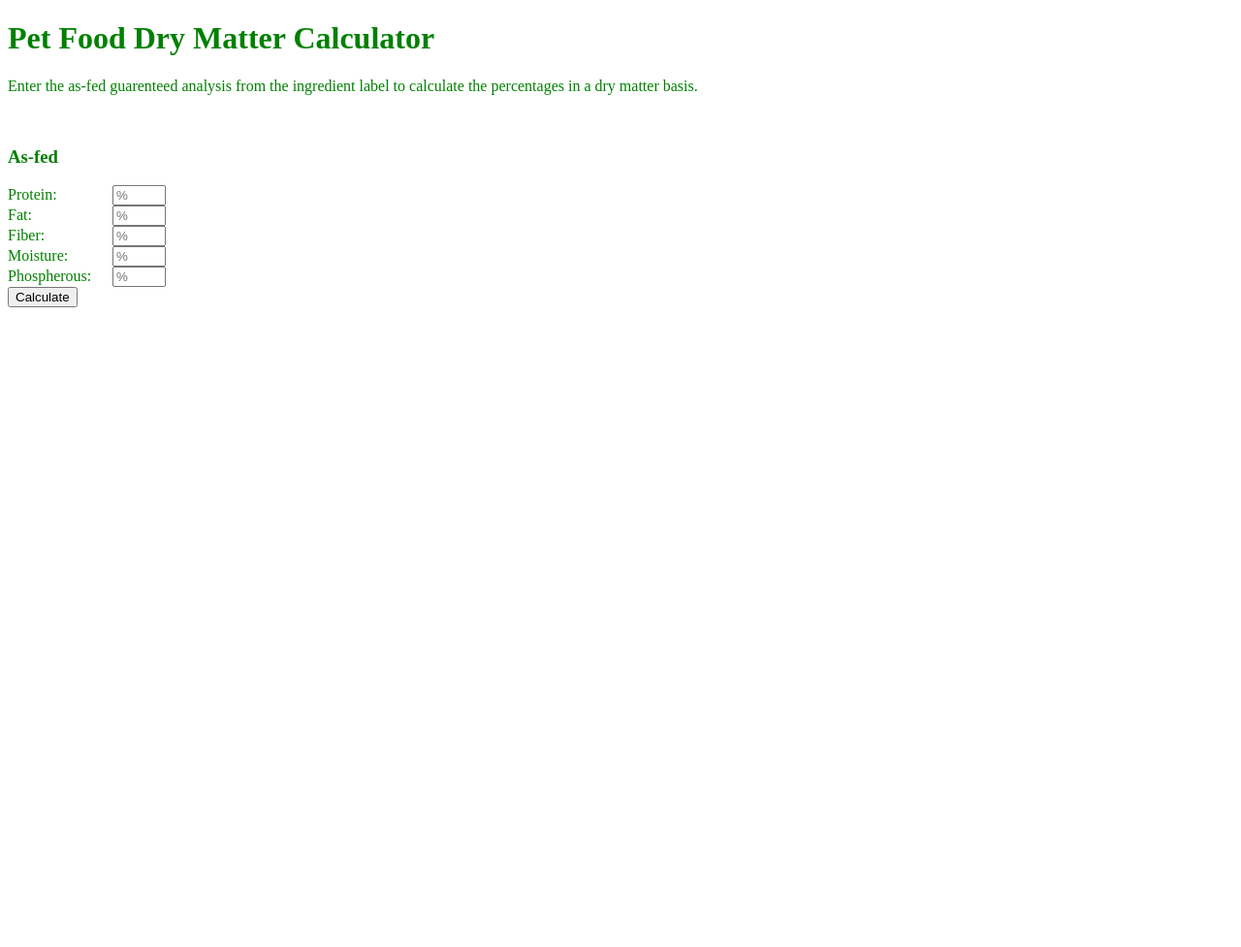
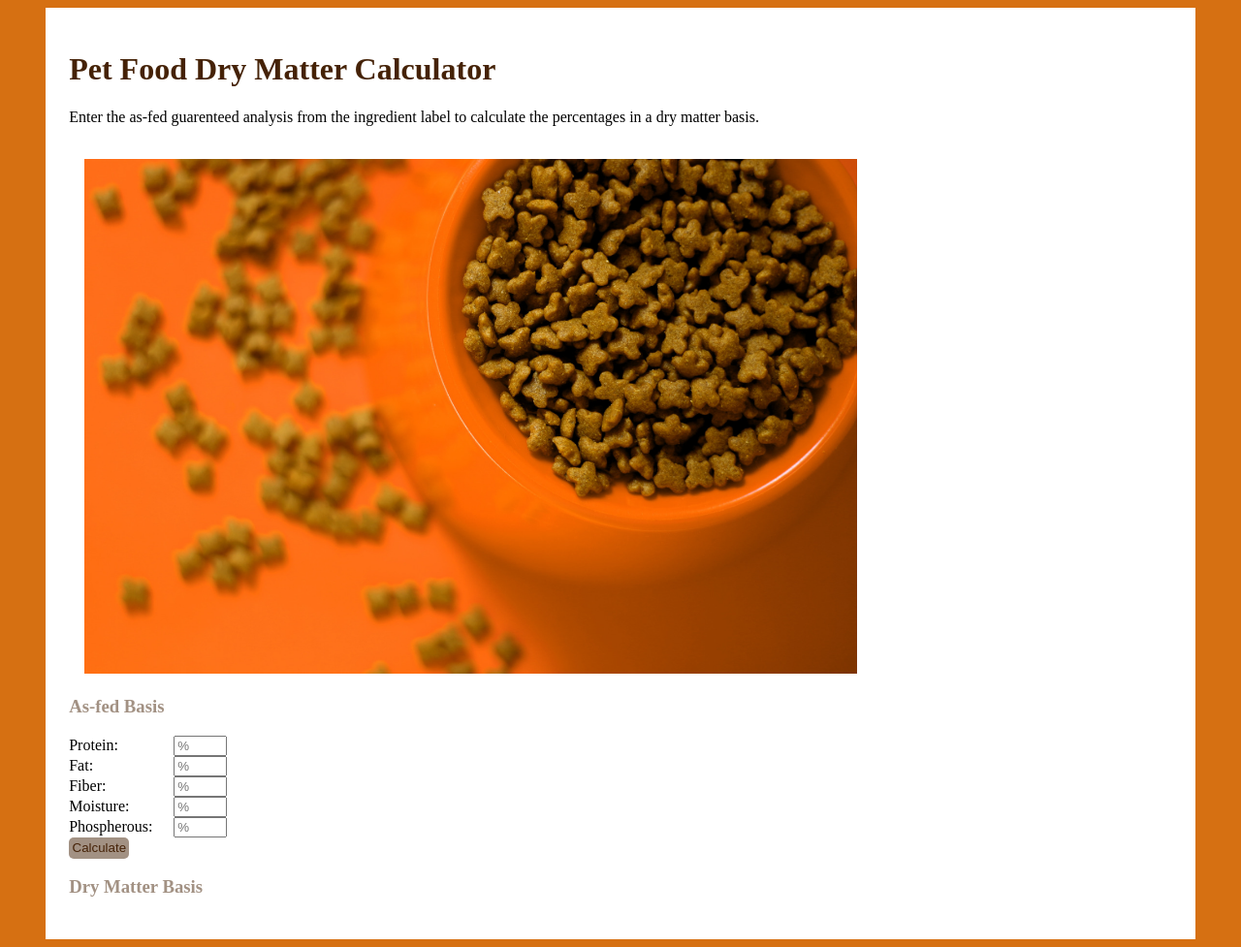
Before and after one commit to hprosch/dryMatterCalculatorApp, a Flask app: page /home in a window 1280 px wide. Shown: the whole page at 97% size. Before the commit the page ends 317 px from the top, so only its background shows below. Run offline with Flask 3, Linux system fonts and the light colour scheme.

Commit message:
Adding image and css styles

```diff
--- a/app.py
+++ b/app.py
@@ -1,4 +1,5 @@
 from flask import Flask, render_template, request, flash
+from flask import jsonify ##
 
 app = Flask(__name__)
 app.secret_key = "gkudfgdfhgowrign"
--- a/static/css/style.css
+++ b/static/css/style.css
@@ -1,5 +1,13 @@
 body {
-	color: green;
+	background-color: #d67012;
+}
+
+#wrapper {
+	width: 90%;
+	margin-left: auto;
+	margin-right: auto;
+	padding: 1.5em;
+	background-color: white;
 }
 
 input {
@@ -13,6 +21,21 @@ label {
 	min-width: 5.5em;
 }
 
+h1 {
+	color: #452207;
+}
+
+h3 {
+	color: #a29183
+}
+
+img {
+	width: 70%;
+	margin-left: 1em;
+	margin-right: auto;
+	height: auto;
+}
+
 .hidden {
 	display: none;
 }
@@ -20,4 +43,12 @@ label {
 /*CalculateButton*/
 #result {
 	width: auto;
+	color: #452207;
+	background-color: #a29183;
+	border: none;
+	padding: 0.25em;
+	border-radius: 5px;
+	display: flex;
+	justify-content: center;
+	align-items: center;
 }
--- a/templates/index.html
+++ b/templates/index.html
@@ -7,6 +7,7 @@
 		<link rel="stylesheet" href="../static/css/style.css">
 	</head>
 	<body>
+		<div id="wrapper">
 			<main>
 				<h1>Pet Food Dry Matter Calculator</h1>
 
@@ -14,7 +15,11 @@
 
 				<br>
 
-			<h3>As-fed</h3>
+				<img src="{{ url_for('static', filename='kibbles.png')}}" />
+
+				<br>
+
+				<h3>As-fed Basis</h3>
 
 				<form action="result" method="post">
 					<label for="protein">Protein:</label>
@@ -44,12 +49,13 @@
 					<input type="submit" value="Calculate" id="result">
 				</form>
 
-			<h3 id="resultHeader">Dry Matter</h3>
+				<h3>Dry Matter Basis</h3>
 				{% for message in get_flashed_messages() %}
 					<p>{{message}}</p>
 				{% endfor %}
 
 			</main>
 			<script src="../static/js/script.js"></script>
+		</div>
 	</body>
 </html>
```
Also changed, not shown: static/kibbles.png (added). Lines whose indentation alone changed are shown as unchanged.
